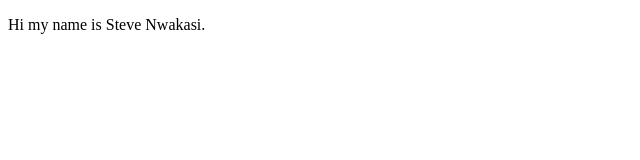
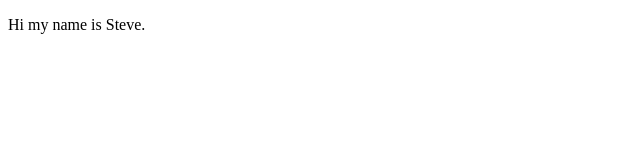
Before and after one commit to stephennwakasi/portfolio, a plain HTML site: page index.html in a window 1280 px wide. Shown: the full height of the page, 0-640 px from the left. Drawn offline with Linux system fonts and the light colour scheme.

Commit message:
Removed surname from index.html

```diff
--- a/index.html
+++ b/index.html
@@ -8,7 +8,7 @@
 </head>
 <body>
   <div>
-    <p>Hi my name is Steve Nwakasi.</p>
+    <p>Hi my name is Steve.</p>
   </div>
 </body>
 </html>
```
